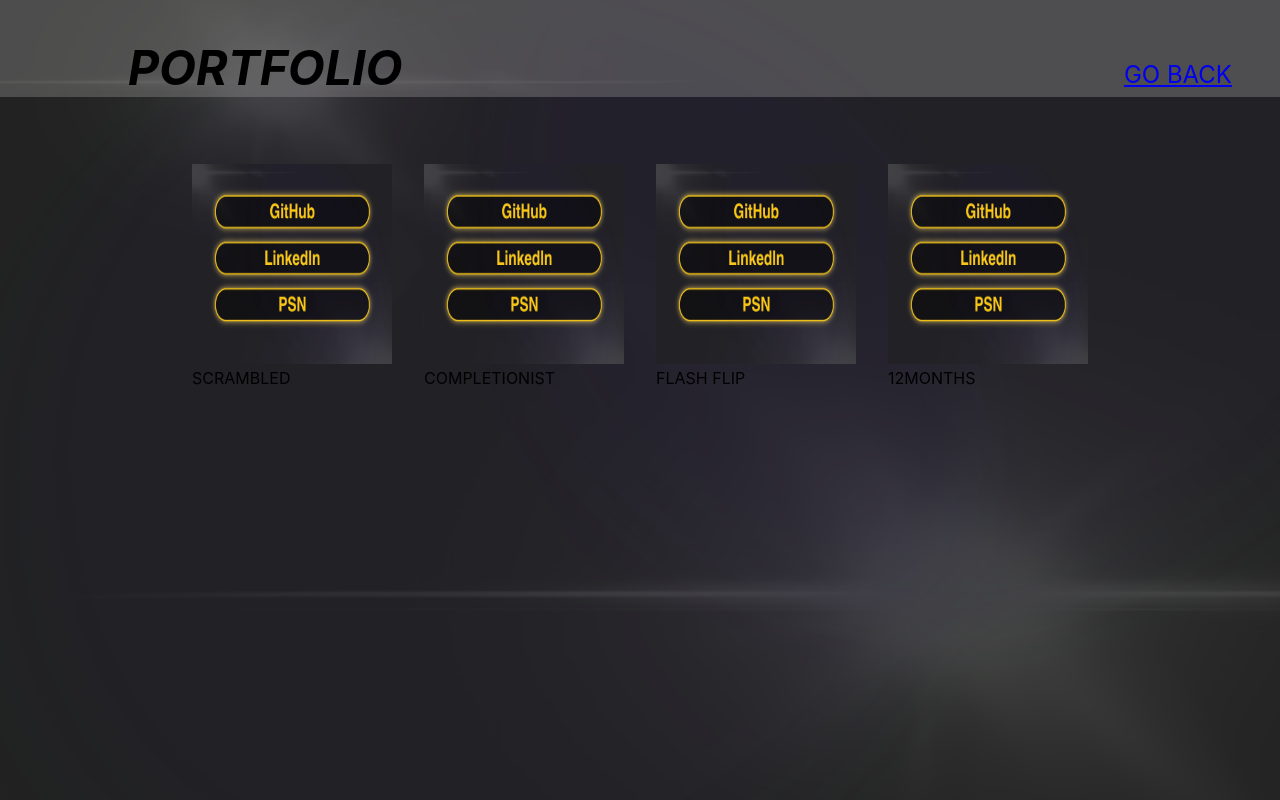
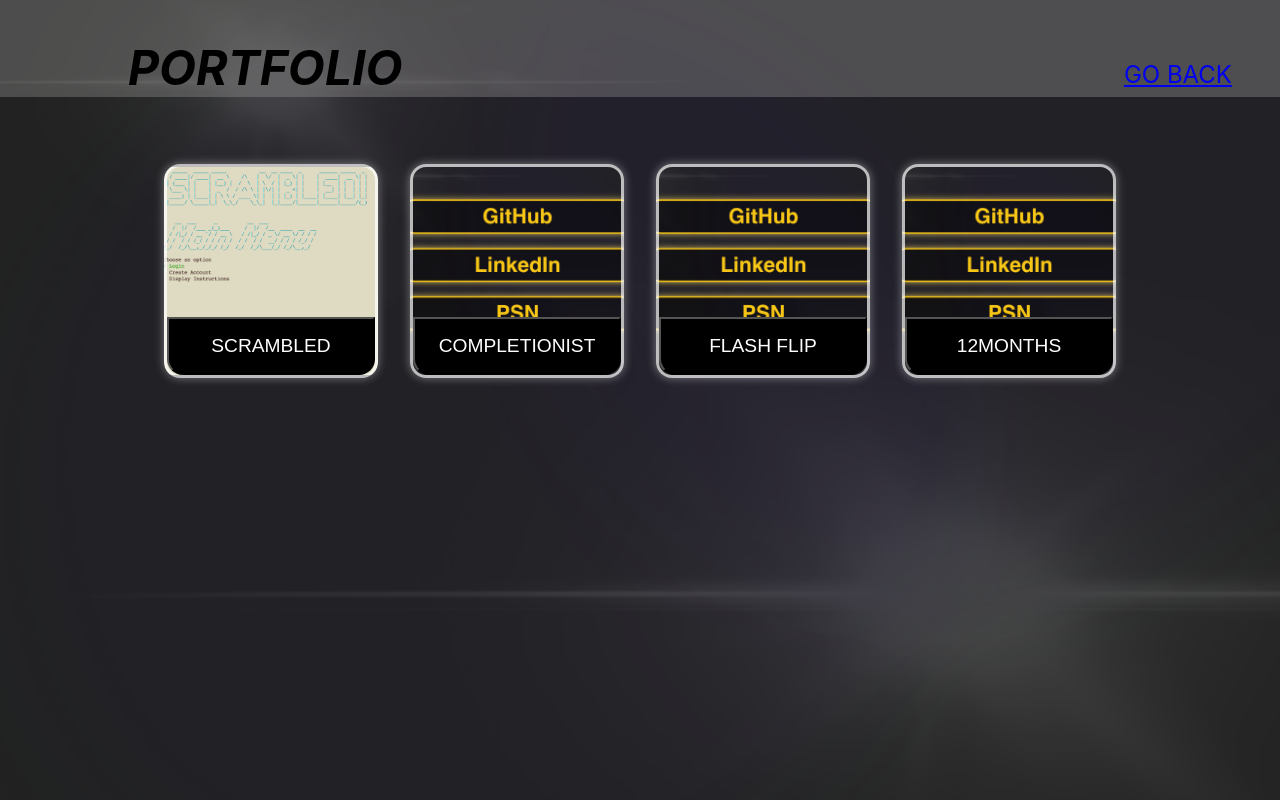
Before and after one commit to billyott/personal-site, a React (Create React App) app: page /portfolio in a window 1280 px wide. Built offline with nearby package versions, Linux system fonts and the light colour scheme.

Commit message:
style portfolio

```diff
--- a/src/components/portfolio.js
+++ b/src/components/portfolio.js
@@ -17,21 +17,17 @@
                     <NavLink to="/main-menu" className="portfolio__back-button">GO BACK</NavLink>
                 </div>
                 <div className="portfolio__projects-container">
-                    <div className="portfolio__project">
-                        <img className="portfolio__project-prev-img" src="./assets/contact-preview.png" alt="project preview"/>
-                        <div className="portfolio__project-title">SCRAMBLED</div>
+                    <div className="portfolio__project" style={{backgroundImage: `url('./assets/scrambled-prev.png')`}}>
+                        <button className="portfolio__project-title">SCRAMBLED</button>
                     </div>
-                    <div className="portfolio__project">
-                        <img className="portfolio__project-prev-img" src="./assets/contact-preview.png" alt="project preview"/>
-                        <div className="portfolio__project-title">COMPLETIONIST</div>
+                    <div className="portfolio__project" style={{backgroundImage: `url('./assets/contact-preview.png')`}}>
+                        <button className="portfolio__project-title">COMPLETIONIST</button>
                     </div>
-                    <div className="portfolio__project">
-                        <img className="portfolio__project-prev-img" src="./assets/contact-preview.png" alt="project preview"/>
-                        <div className="portfolio__project-title">FLASH FLIP</div>
+                    <div className="portfolio__project" style={{backgroundImage: `url('./assets/contact-preview.png')`}}>
+                        <button className="portfolio__project-title">FLASH FLIP</button>
                     </div>
-                    <div className="portfolio__project">
-                        <img className="portfolio__project-prev-img" src="./assets/contact-preview.png" alt="project preview"/>
-                        <div className="portfolio__project-title">12MONTHS</div>
+                    <div className="portfolio__project" style={{backgroundImage: `url('./assets/contact-preview.png')`}}>
+                        <button className="portfolio__project-title">12MONTHS</button>
                     </div>
                 </div>
                 <div className="portfolio__prev-container">
--- a/src/components/portfolio.scss
+++ b/src/components/portfolio.scss
@@ -48,12 +48,41 @@
     }
 
     &__project {
+        position: relative;
+        background-repeat: no-repeat;
+        background-size: cover;
+        background-position: center;
         margin: 1rem;
+        border-radius: 1rem;
+        height: 13rem;
+        width: 13rem;
+        border-style: solid;
+        border-color: $scheme-white-a7;
+        box-shadow: 0 0 10px $scheme-white-a4;
     }
 
-    &__project-prev-img {
-        width: 200px;
-        height: 200px;
+    &__project-title {
+        position: absolute;
+        display: block;
+        width: 100%;
+        bottom: 0;
+        left: 0;
+        right: 0;
+        text-align: center;
+        color: $scheme-white;
+        background-color: $scheme-black;
+        padding-top: 1rem;
+        padding-bottom: 1rem;
+        font-size: 1.2rem;
+        border-radius: 0 0 1rem 1rem;
+        &:hover {
+            font-size: 1.4rem;
+        }
+
+        &:focus {
+            background-color: $scheme-blue;
+            outline: none;
+        }
     }
 
 
```
Also changed, not shown: public/assets/scrambled-prev.png (added), 1 other file (tests, documents, lock files or other folders).
